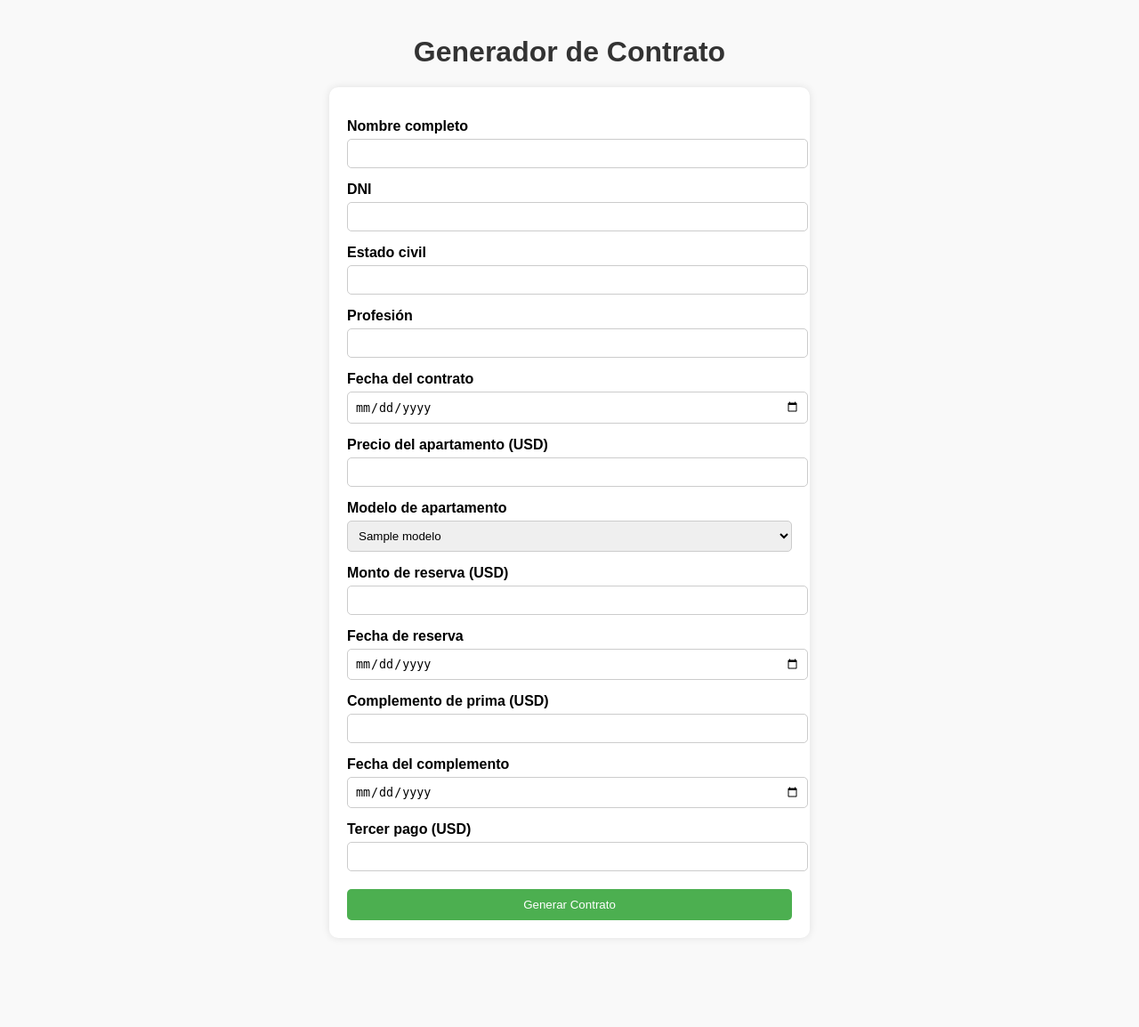
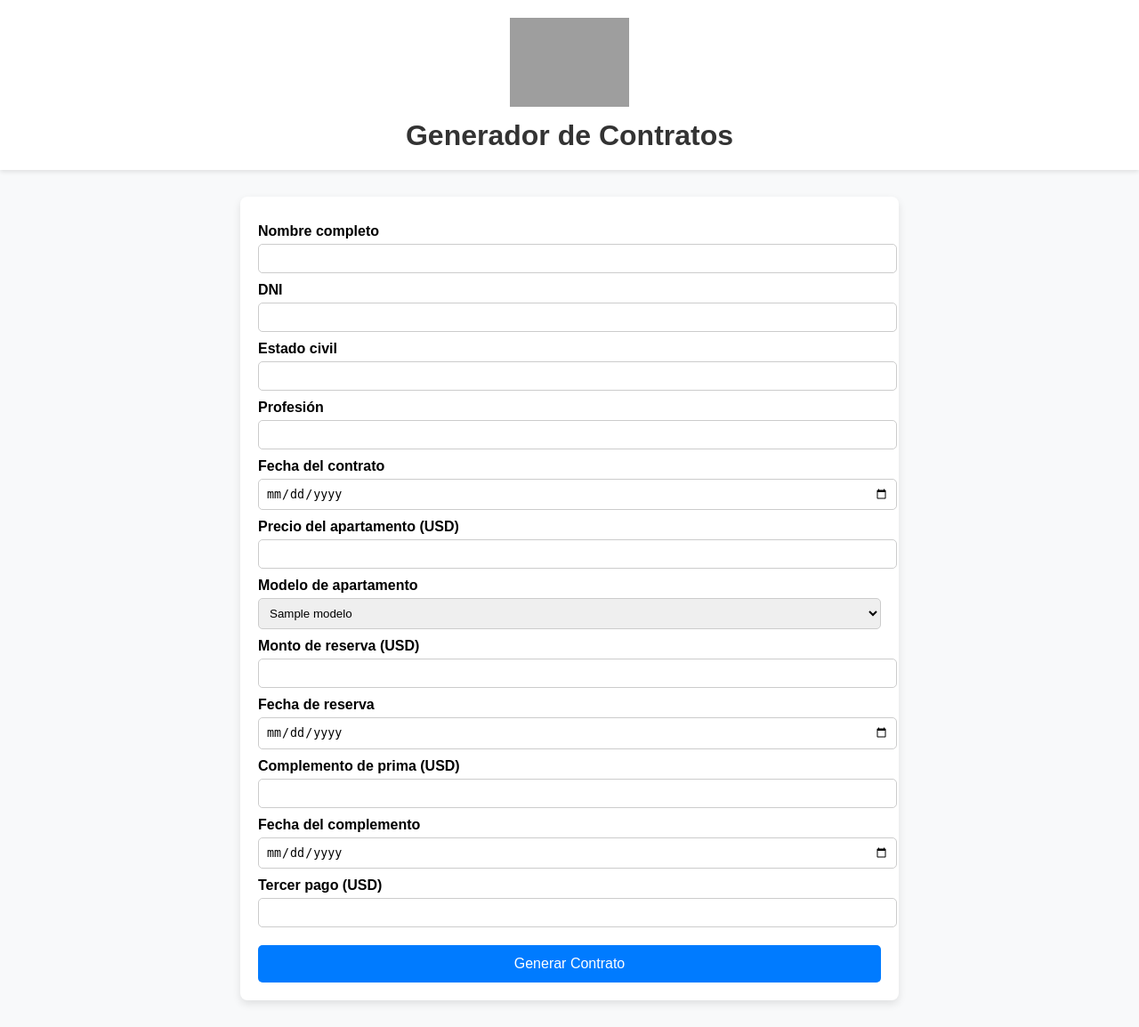
Before and after one commit to Mlopez1980/generador-contrato, a Flask app: template templates/formulario.html in a window 1280 px wide. Shown: the whole page at 89% size. Before the commit the page ends 1034 px from the top, so only its background shows below. Run offline with Flask 3, Linux system fonts and the light colour scheme; the template is opened without the code that fills it: most values are stand-ins (such as "Sample title", 1, 10 or a date in 2020); grey boxes are pictures that could not be loaded.

Commit message:
Update formulario.html

```diff
--- a/templates/formulario.html
+++ b/templates/formulario.html
@@ -2,21 +2,77 @@
 <html lang="es">
 <head>
     <meta charset="UTF-8">
-    <title>Generador de Contrato</title>
+    <meta name="viewport" content="width=device-width, initial-scale=1.0">
+    <title>Generador de Contratos</title>
     <style>
-        body { font-family: Arial, sans-serif; margin: 40px; background-color: #f9f9f9; }
-        h1 { text-align: center; color: #333; }
-        form { max-width: 500px; margin: auto; padding: 20px; background: white; border-radius: 10px; box-shadow: 0 0 10px rgba(0,0,0,0.1); }
-        label { font-weight: bold; display: block; margin-top: 15px; }
-        input, select { width: 100%; padding: 8px; margin-top: 5px; border: 1px solid #ccc; border-radius: 5px; }
-        button { background: #4CAF50; color: white; padding: 10px; border: none; border-radius: 5px; margin-top: 20px; cursor: pointer; width: 100%; }
-        button:hover { background: #45a049; }
-        option.disabled { color: gray; }
+        body {
+            font-family: Arial, sans-serif;
+            background-color: #f8f9fa;
+            margin: 0;
+            padding: 0;
+        }
+        header {
+            text-align: center;
+            padding: 20px;
+            background-color: white;
+            box-shadow: 0px 2px 5px rgba(0,0,0,0.1);
+        }
+        header img {
+            max-height: 100px;
+        }
+        header h1 {
+            margin: 10px 0 0 0;
+            color: #333;
+        }
+        form {
+            max-width: 700px;
+            margin: 30px auto;
+            background: white;
+            padding: 20px;
+            border-radius: 8px;
+            box-shadow: 0px 4px 10px rgba(0,0,0,0.1);
+        }
+        label {
+            display: block;
+            margin-top: 10px;
+            font-weight: bold;
+        }
+        input, select {
+            width: 100%;
+            padding: 8px;
+            margin-top: 5px;
+            border-radius: 5px;
+            border: 1px solid #ccc;
+        }
+        .btn {
+            display: block;
+            width: 100%;
+            background-color: #007BFF;
+            color: white;
+            border: none;
+            padding: 12px;
+            margin-top: 20px;
+            cursor: pointer;
+            border-radius: 5px;
+            font-size: 16px;
+        }
+        .btn:hover {
+            background-color: #0056b3;
+        }
+        option:disabled {
+            background-color: #ccc;
+            color: white;
+        }
     </style>
 </head>
 <body>
-    <h1>Generador de Contrato</h1>
-    <form method="POST">
+
+<header>
+    <img src="{{ url_for('static', filename='logo.png') }}" alt="Logo Empresa">
+    <h1>Generador de Contratos</h1>
+</header>
+
+<form method="POST" action="/">
     <label>Nombre completo</label>
     <input type="text" name="nombre" required>
 
@@ -36,37 +92,33 @@
     <input type="text" name="precio" required>
 
     <label>Modelo de apartamento</label>
-        <select class="form-select" id="modelo" name="modelo" required>
-  <optgroup label="No disponibles">
-    {% for modelo in vendidos %}
-      <option value="{{ modelo }}" disabled style="color:#6c757d">{{ modelo }} (VENDIDO)</option>
+    <select name="modelo" required>
+        {% for modelo in modelos_todos %}
+            {% if modelo in no_disponibles %}
+                <option value="{{ modelo }}" disabled>{{ modelo }} (Vendido)</option>
+            {% else %}
+                <option value="{{ modelo }}">{{ modelo }}</option>
+            {% endif %}
         {% endfor %}
-  </optgroup>
-  <optgroup label="Disponibles">
-    {% for modelo in disponibles %}
-      <option value="{{ modelo }}">{{ modelo }}</option>
-    {% endfor %}
-  </optgroup>
     </select>
-
-
 
     <label>Monto de reserva (USD)</label>
     <input type="text" name="monto_reserva" required>
 
     <label>Fecha de reserva</label>
-        <input type="date" name="fecha_reserva">
+    <input type="date" name="fecha_reserva" required>
 
     <label>Complemento de prima (USD)</label>
     <input type="text" name="complemento_prima" required>
 
     <label>Fecha del complemento</label>
-        <input type="date" name="fecha_complemento">
+    <input type="date" name="fecha_complemento" required>
 
     <label>Tercer pago (USD)</label>
     <input type="text" name="tercer_pago" required>
 
-        <button type="submit">Generar Contrato</button>
+    <button type="submit" class="btn">Generar Contrato</button>
 </form>
+
 </body>
 </html>
```
Lines whose indentation alone changed are shown as unchanged.
